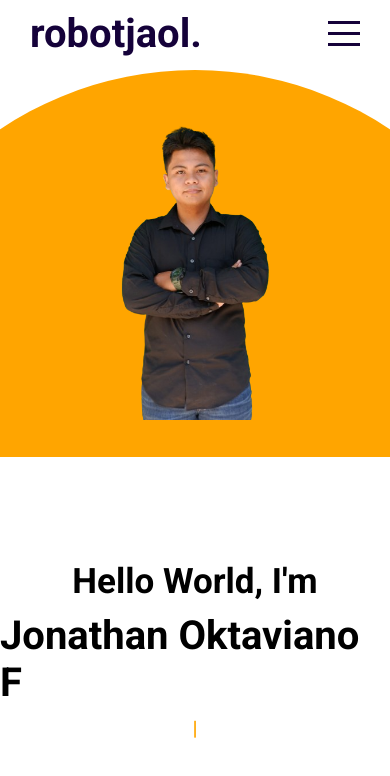
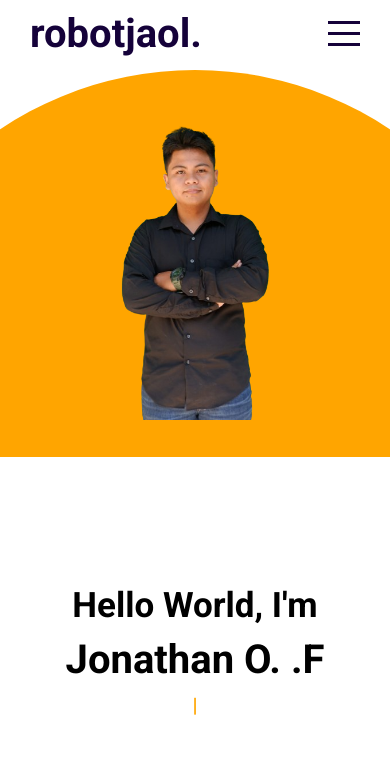
Before and after one commit to robotjaol/react_portfolio, a React (Create React App) app: page / in a window 390 px wide. Shown: the top 776 px of the page. Built offline with nearby package versions, Linux system fonts and the light colour scheme.

Commit message:
fix: UI mobile

```diff
--- a/src/components/intro/Intro.jsx
+++ b/src/components/intro/Intro.jsx
@@ -24,7 +24,7 @@ export default function Intro() {
       <div className="right">
         <div className="wrapper">
           <h2>Hello World, I'm</h2>
-          <h1>Jonathan Oktaviano F</h1>
+          <h1>Jonathan O. .F</h1>
           <h3>
             <span ref={textRef}></span>
           </h3>
--- a/src/components/testimonials/Testimonials.jsx
+++ b/src/components/testimonials/Testimonials.jsx
@@ -8,7 +8,7 @@ export default function Testimonials() {
       title: "Engineer PT.GS Battery",
       img: "https://media.licdn.com/dms/image/v2/D4E03AQGgFIHlvna3wg/profile-displayphoto-shrink_800_800/profile-displayphoto-shrink_800_800/0/1718785199328?e=1733961600&v=beta&t=86TBXZgfgWtTXbbW9r5ramEu8No3OBtz1E1KCZTkuvA",
       icon: "assets/linkedin.png",
-      desc: "In large projects, Jonathan consistently manages to resolve issues with a structured and analytical approach. He doesn’t just focus on the end result but also ensures that the resolution process is smooth and effective. His commitment to quality and resilience makes him a highly reliable partner.",
+      desc: "Jonathan consistently resolves issues with a structured, analytical approach, focusing on both the outcome and a smooth process. His commitment to quality and resilience makes him a reliable partner.",
     },
     {
       id: 2,
@@ -16,7 +16,7 @@ export default function Testimonials() {
       title: "Electrical Staff Banyubramanta ITS",
       img: "https://media.licdn.com/dms/image/v2/D5603AQFbzthg2rtLZg/profile-displayphoto-shrink_800_800/profile-displayphoto-shrink_800_800/0/1722443918285?e=1733961600&v=beta&t=qL2pX6RHcutufhf5TueOd0K78AidkAC6OztrlrS10P4",
       icon: "assets/linkedin.png",
-      desc: " With the wide range of references and methods at his disposal, Jonathan can introduce different perspectives to any project. He can also tailor problem-solving strategies to the team's needs, ensuring optimal results and smooth collaboration. His capabilities significantly contribute to the success of any project.",
+      desc: "With diverse methods and references, he brings fresh perspectives and tailors solutions to the team's needs, ensuring smooth collaboration and contributing significantly to project success.",
       featured: true,
     },
     {
```
